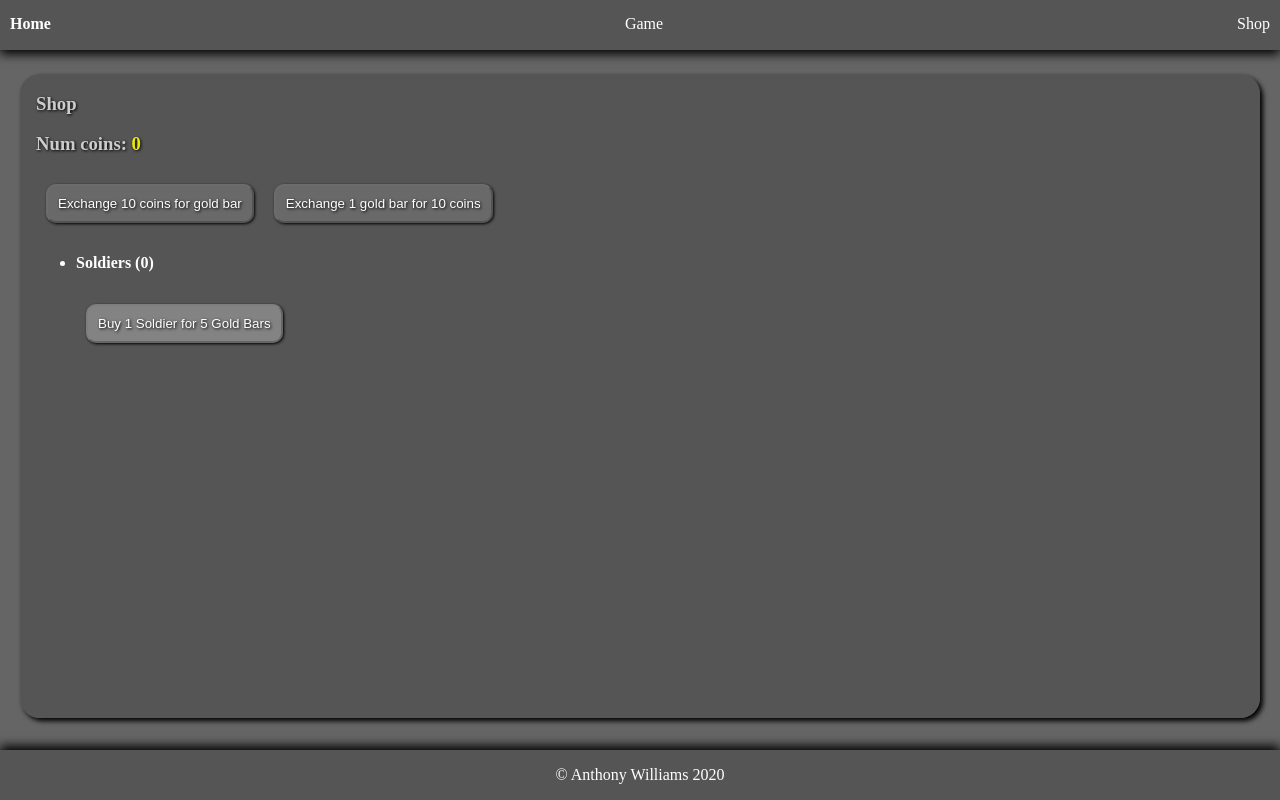
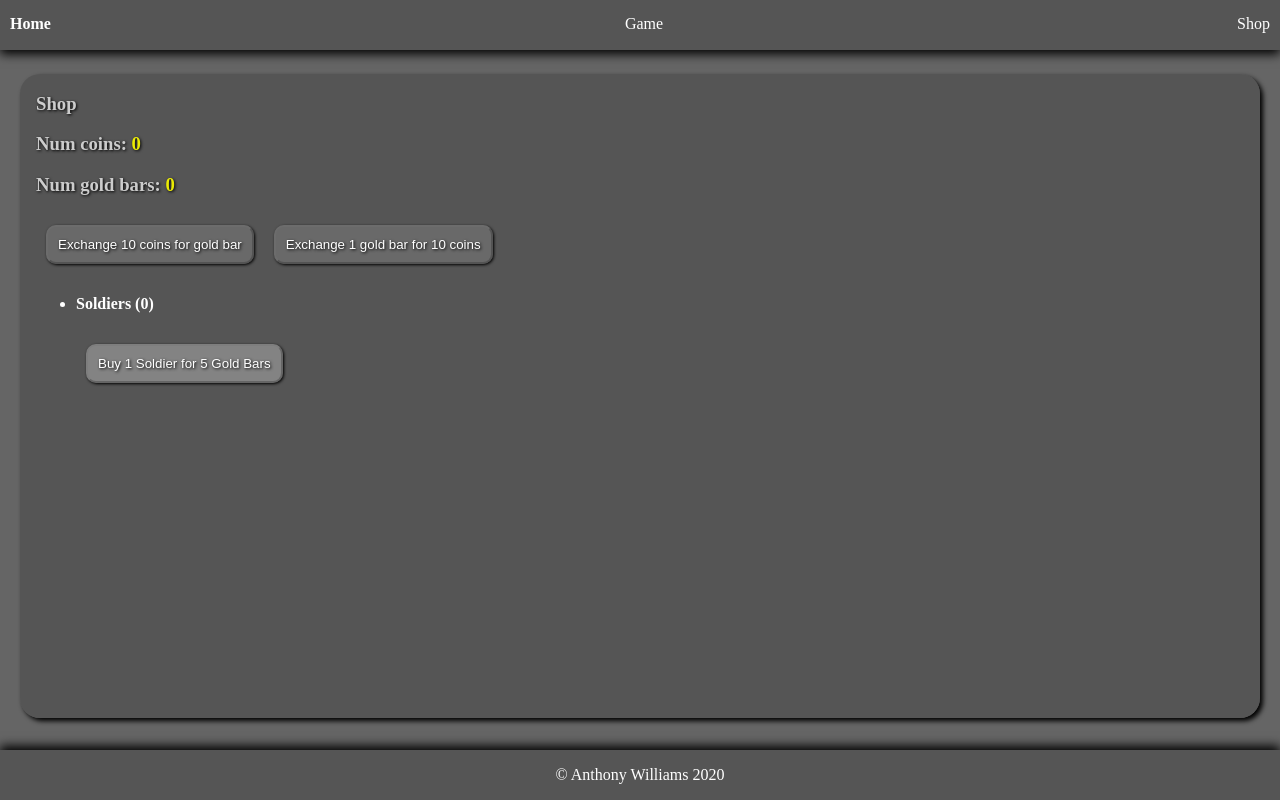
Before and after one commit to Wolven531/angular-game, an Angular app: page /shop in a window 1280 px wide. Built offline with nearby package versions, Linux system fonts and the light colour scheme; no server answers.

Commit message:
Always show gold bar amount in shop

```diff
--- a/src/shop/shop.component.html
+++ b/src/shop/shop.component.html
@@ -1,8 +1,7 @@
 <div class="shop-container">
 	<h3>Shop</h3>
 	<h3 class="coins">Num coins: <span class="value">{{coins}}</span></h3>
-	<h3 *ngIf="goldBars > 0"
-		class="gold">Num gold bars: <span class="value">{{goldBars}}</span></h3>
+	<h3 class="gold">Num gold bars: <span class="value">{{goldBars}}</span></h3>
 	<button
 		class="btn-exchange-coins"
 		[disabled]="coins < 10"
```
